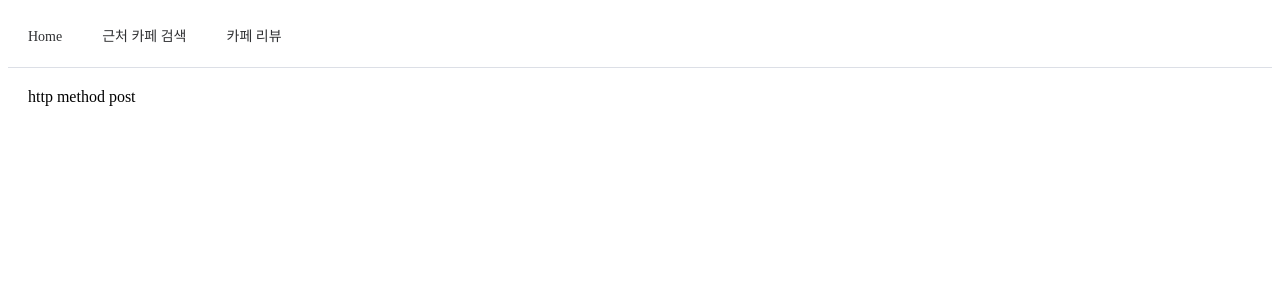
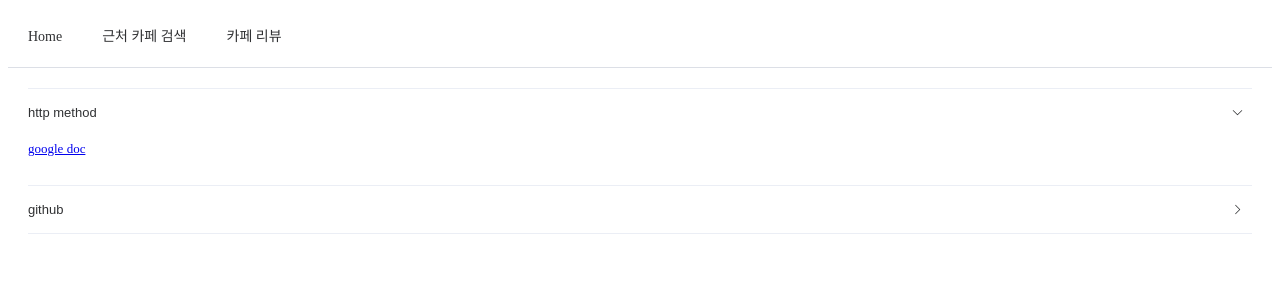
Before and after one commit to buggeuggom/cafe-reivew, a Vue app in the folder front/: page / in a window 1280 px wide. Shown: the top 300 px of the page. Built offline with nearby package versions, Linux system fonts and the light colour scheme.

Commit message:
feat: link 추가

```diff
--- a/front/src/views/HomeView.vue
+++ b/front/src/views/HomeView.vue
@@ -1,10 +1,24 @@
-<script setup lang="ts">
+<template>
+  <div class="demo-collapse">
+    <el-collapse v-model="activeName" accordion>
+      <el-collapse-item title="http method" name="1">
+        <a href="https://docs.google.com/spreadsheets/d/1DFhouNXJJzhR5s1qPbkk59ifF7rd1EZz4iRqePg4CUE/edit?usp=sharing">
+          google doc
+        </a>
+      </el-collapse-item>
+
+      <el-collapse-item title="github" name="2">
+        <a href="https://github.com/InKyuHwang001/cafe-reivew">
+          github Link
+        </a>
+      </el-collapse-item>
+
+    </el-collapse>
+  </div>
+</template>
+
+<script lang="ts" setup>
+import { ref } from 'vue'
+
+const activeName = ref('1')
 </script>
-
-<template>
-  <main>
-    http method
-    post
-
-  </main>
-</template>
```
